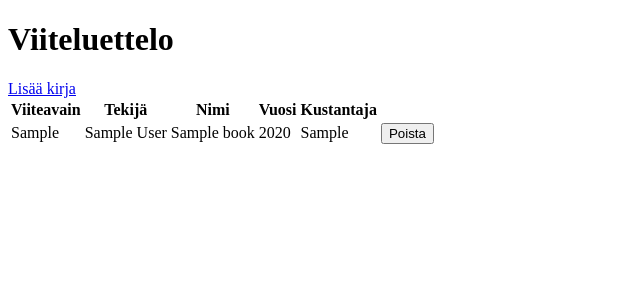
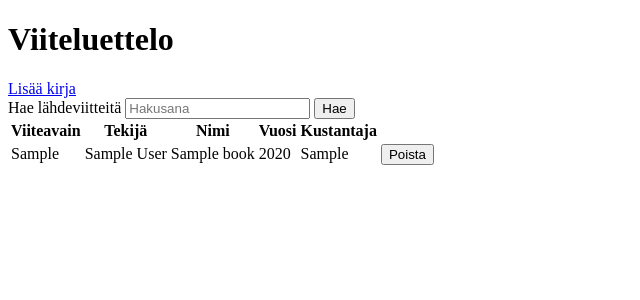
Before and after one commit to source-exp/LaTeX-viitteiden-hallinta, a Flask app: page / in a window 1280 px wide. Shown: the top 300 px of the page, without its empty margins (0-640 px from the left). Run offline with Flask 3, Linux system fonts and the light colour scheme; tables that the repository leaves empty hold one stand-in row (values such as "Sample post").

Commit message:
Search bar, link to empty and result notif add

```diff
--- a/src/templates/index.html
+++ b/src/templates/index.html
@@ -4,7 +4,7 @@
         <title>LaTeX viitteiden hallinta</title>
     </head>
 
-    </body>
+    <body>
         <h1>Viiteluettelo</h1>
         <a href="/books/new">Lisää kirja</a>
 
@@ -13,6 +13,16 @@
                 <p role="status">{{ message }}</p>
             {% endfor %}
         {% endwith %}
+
+        <form action="/" method="get" role="search">
+            <label for="search">Hae lähdeviitteitä</label>
+            <input id="search" name="q" type="search"
+                   value="{{ query if query else '' }}" placeholder="Hakusana">
+            <button type="submit">Hae</button>
+            {% if query %}
+            <a href="/">Tyhjennä haku</a>
+            {% endif %}
+        </form>
 
         {% if books %}
         <table>
@@ -44,6 +54,8 @@
                 {% endfor %}
             </tbody>
         </table>
+        {% elif query %}
+        <p role="status">Hakutuloksia ei löydy.</p>
         {% else %}
         <p>Ei vielä lisättyjä lähteitä.</p>
         {% endif %}
```
